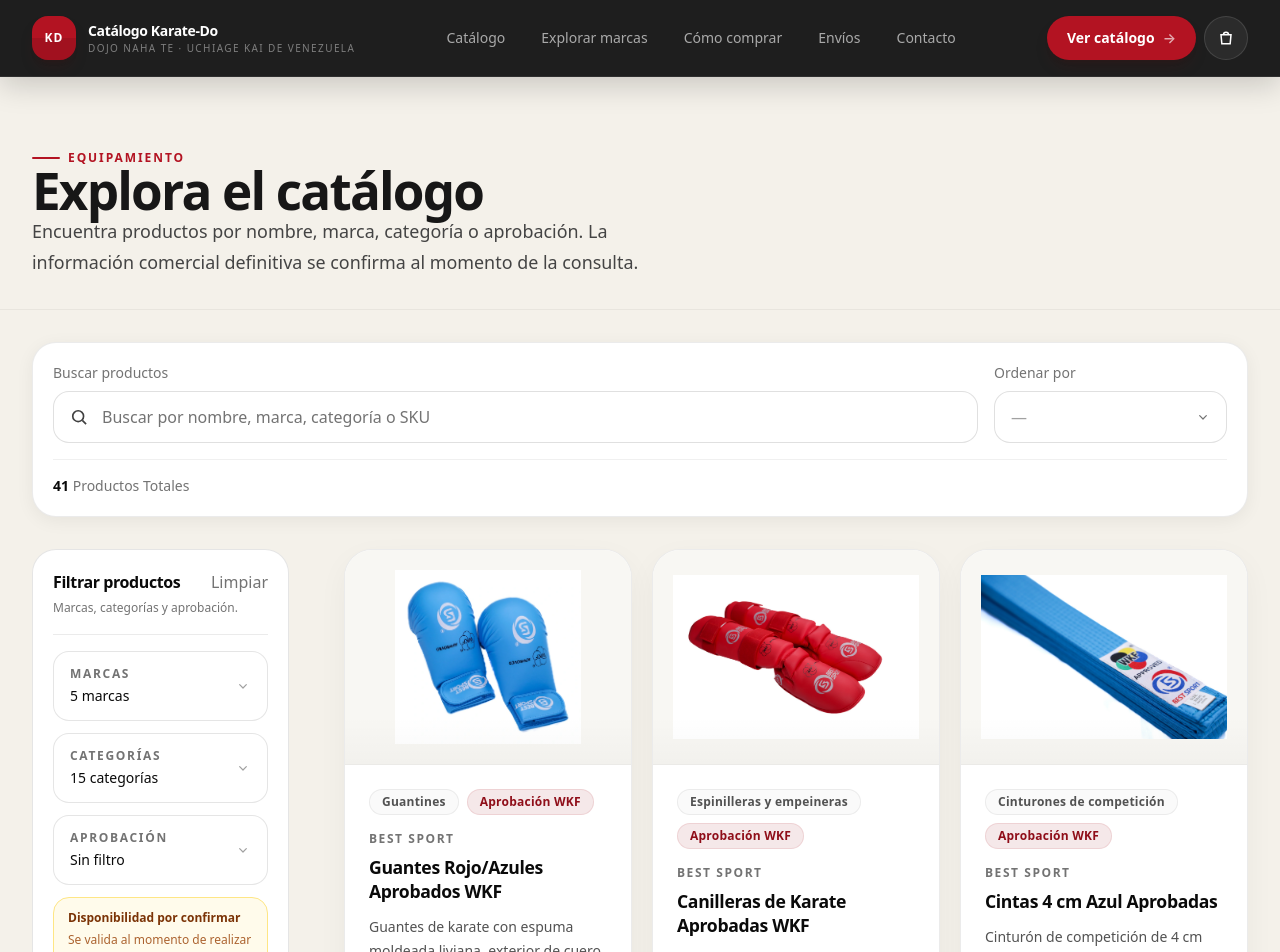
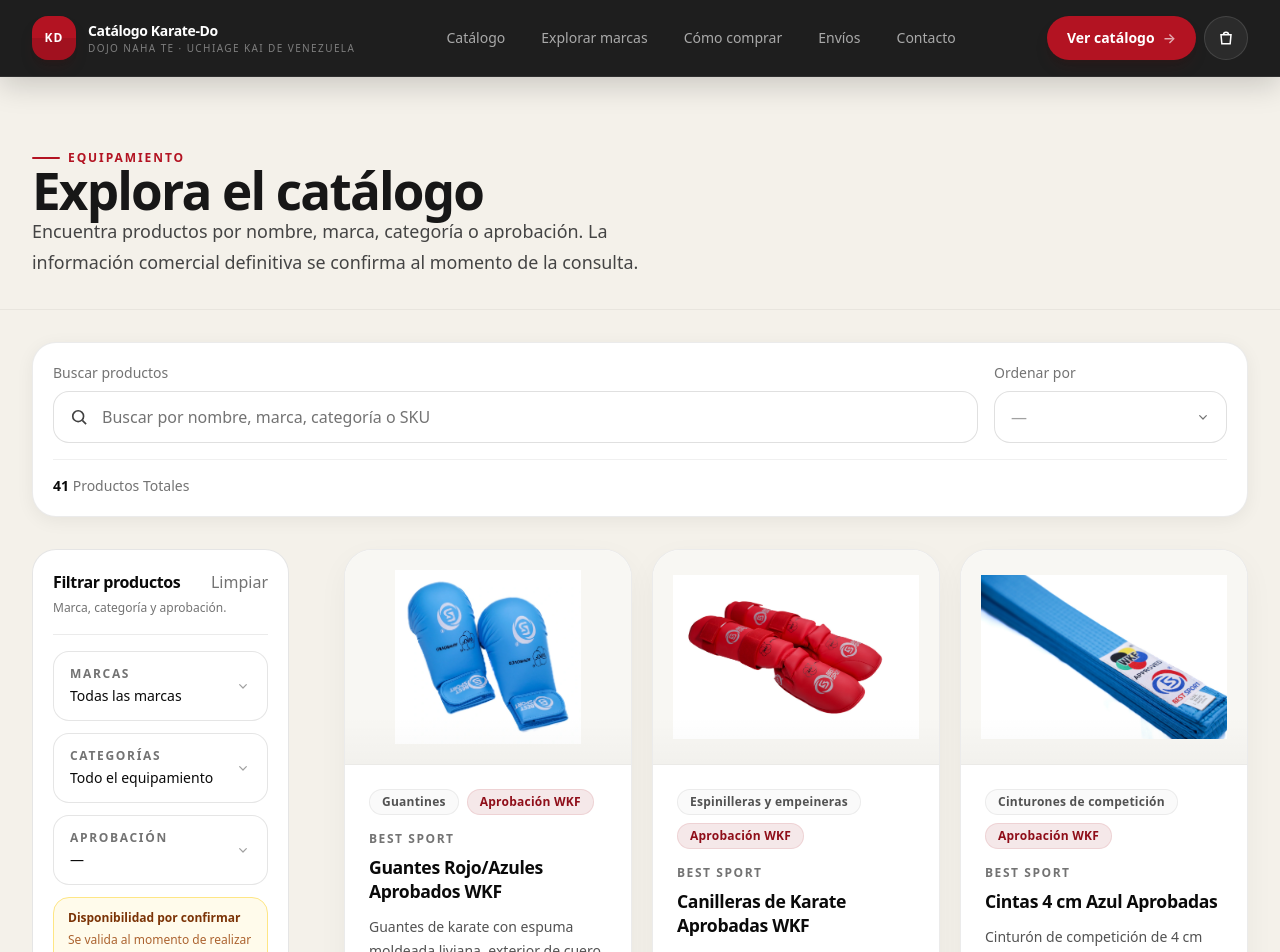
Before and after one commit to maorusohh/catalogo-karate, a Next.js app: page /catalogo in a window 1280 px wide. Shown: the top 952 px of the page. Built offline with nearby package versions, Linux system fonts and the light colour scheme.

Commit message:
style: restore neutral catalog filter states

```diff
--- a/src/components/catalog/catalog-filters.tsx
+++ b/src/components/catalog/catalog-filters.tsx
@@ -39,11 +39,7 @@ function getCategoryOrder(category: Category): number {
 }
 
 function getApprovalLabel(value: ApprovalLevel | "ALL"): string {
-  if (value === "ALL") {
-    return "Sin filtro";
-  }
-
-  return approvalPresentation[value].shortLabel;
+  return value === "ALL" ? "—" : approvalPresentation[value].shortLabel;
 }
 
 function ChevronIcon({ className = "" }: { className?: string }) {
@@ -100,14 +96,16 @@ function OptionCount({ count, selected = false }: { count: number; selected?: bo
   );
 }
 
-function ClearFacetButton({ label, onClick }: { label: string; onClick: () => void }) {
+function NeutralFacetButton({ label, onClick }: { label: string; onClick: () => void }) {
   return (
     <button
       type="button"
+      aria-label={label}
+      title={label}
       onClick={onClick}
-      className="w-full rounded-xl border border-dashed border-black/10 bg-white px-3 py-2.5 text-left text-xs font-semibold text-neutral-500 transition-colors hover:border-black/20 hover:text-neutral-950"
+      className="flex min-h-10 w-full items-center justify-center rounded-xl border border-dashed border-black/10 bg-white px-3 text-sm font-semibold text-neutral-400 transition-colors hover:border-black/20 hover:text-neutral-700"
     >
-      {label}
+      —
     </button>
   );
 }
@@ -138,20 +136,20 @@ export function CatalogFilters({
 
   const selectedBrandName =
     filters.brandId === "ALL"
-      ? `${activeBrands.length} ${activeBrands.length === 1 ? "marca" : "marcas"}`
-      : (activeBrands.find((brand) => brand.id === filters.brandId)?.name ?? "Marca seleccionada");
+      ? "Todas las marcas"
+      : (activeBrands.find((brand) => brand.id === filters.brandId)?.name ?? "Todas las marcas");
 
   const selectedCategoryName =
     filters.categoryId === "ALL"
-      ? `${activeCategories.length} ${activeCategories.length === 1 ? "categoría" : "categorías"}`
+      ? "Todo el equipamiento"
       : (activeCategories.find((category) => category.id === filters.categoryId)?.name ??
-        "Categoría seleccionada");
+        "Todo el equipamiento");
 
   return (
     <div className="rounded-3xl border border-black/10 bg-white p-5">
       <div className="border-b border-black/8 pb-4">
         <div className="flex items-baseline justify-between gap-4">
-          <h2 className="text-base font-semibold tracking-tight text-neutral-950">
+          <h2 className="whitespace-nowrap text-base font-semibold tracking-tight text-neutral-950">
             Filtrar productos
           </h2>
 
@@ -164,14 +162,16 @@ export function CatalogFilters({
           </button>
         </div>
 
-        <p className="mt-1 text-xs leading-5 text-neutral-500">Marcas, categorías y aprobación.</p>
+        <p className="mt-1 whitespace-nowrap text-xs leading-5 text-neutral-500">
+          Marca, categoría y aprobación.
+        </p>
       </div>
 
       <div className="mt-4 space-y-3">
         <FilterSection title="Marcas" value={selectedBrandName}>
           <div className="space-y-2">
             {filters.brandId !== "ALL" ? (
-              <ClearFacetButton
+              <NeutralFacetButton
                 label="Quitar filtro de marca"
                 onClick={() => onChange({ ...filters, brandId: "ALL" })}
               />
@@ -263,7 +263,7 @@ export function CatalogFilters({
         <FilterSection title="Categorías" value={selectedCategoryName}>
           <div className="space-y-2">
             {filters.categoryId !== "ALL" ? (
-              <ClearFacetButton
+              <NeutralFacetButton
                 label="Quitar filtro de categoría"
                 onClick={() => onChange({ ...filters, categoryId: "ALL" })}
               />
@@ -350,7 +350,7 @@ export function CatalogFilters({
         <FilterSection title="Aprobación" value={getApprovalLabel(filters.approval)}>
           <div className="grid gap-2">
             {filters.approval !== "ALL" ? (
-              <ClearFacetButton
+              <NeutralFacetButton
                 label="Quitar filtro de aprobación"
                 onClick={() => onChange({ ...filters, approval: "ALL" })}
               />
```
